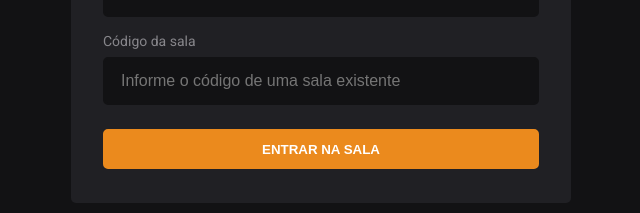
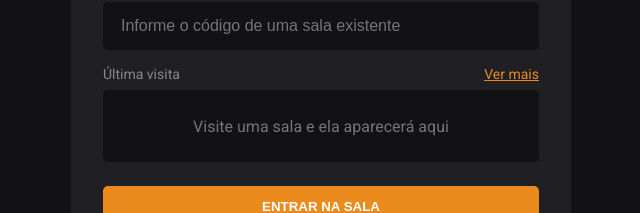
Before and after one commit to Jonatan966/my-planning-poker, a Next.js app: page / in a window 1280 px wide. Shown: the part 401-614 px from the top of the page, without its empty margins (319-959 px from the left). Built offline with nearby package versions, Linux system fonts and the light colour scheme.

Commit message:
feat: create and use quick room access component

```diff
--- /dev/null
+++ b/src/components/domain/quick-room-access/index.tsx
@@ -0,0 +1,35 @@
+import Link from "next/link";
+import { useEffect, useState } from "react";
+import { useVisitsStore } from "../../../stores/visits-store";
+import RoomCard from "../room-card";
+
+import styles from "./styles.module.css";
+
+export function QuickRoomAccess() {
+  const [isMounted, setIsMounted] = useState(false);
+  const { lastVisitedRoom, removeVisit } = useVisitsStore((state) => ({
+    lastVisitedRoom: state.lastVisitedRoom,
+    removeVisit: state.removeVisit,
+  }));
+
+  useEffect(() => {
+    setIsMounted(true);
+  }, []);
+
+  return (
+    <>
+      <label className={styles.quickRoomAccessLabel}>
+        <span>Última visita</span>
+        <Link href="/visits">Ver mais</Link>
+      </label>
+
+      <div className={styles.quickRoomAccessContainer}>
+        {isMounted && lastVisitedRoom ? (
+          <RoomCard onRemoveRoom={removeVisit} roomInfo={lastVisitedRoom} />
+        ) : (
+          <span>Visite uma sala e ela aparecerá aqui</span>
+        )}
+      </div>
+    </>
+  );
+}
--- /dev/null
+++ b/src/components/domain/quick-room-access/styles.module.css
@@ -0,0 +1,32 @@
+.quickRoomAccessLabel {
+  font-size: 14px;
+  color: #87868b;
+
+  display: flex;
+  justify-content: space-between;
+}
+
+.quickRoomAccessLabel a {
+  color: #eb8a1d;
+}
+
+.quickRoomAccessContainer {
+  background: #121214;
+  border-radius: 5px;
+  padding: 0.5rem;
+
+  height: 72px;
+
+  display: flex;
+  align-items: center;
+}
+
+.quickRoomAccessContainer > * {
+  flex: 1;
+}
+
+.quickRoomAccessContainer > span {
+  text-align: center;
+  display: block;
+  color: #757575;
+}
--- a/src/pages/index.tsx
+++ b/src/pages/index.tsx
@@ -5,6 +5,7 @@ import toast from "react-hot-toast";
 import { FaHistory, FaNewspaper, FaInfoCircle } from "react-icons/fa";
 import { ConnectionForm } from "../components/domain/connection-form";
 import { FeedbackDialog } from "../components/domain/feedback-dialog";
+import { QuickRoomAccess } from "../components/domain/quick-room-access";
 import Button from "../components/ui/button";
 
 import { TabMenu } from "../components/ui/tab-menu";
@@ -55,6 +56,7 @@ function HomePage() {
             </Tooltip>
           </div>
         </div>
+
         <TabMenu
           disabled={isLoading}
           menus={[
@@ -74,12 +76,13 @@ function HomePage() {
             <FaInfoCircle size={20} />
           </Tooltip>
         </TabMenu>
-
         <ConnectionForm
           menu={menu}
           setIsLoading={setIsLoading}
           isLoading={isLoading}
-        />
+        >
+          <QuickRoomAccess />
+        </ConnectionForm>
       </section>
     </div>
   );
```
